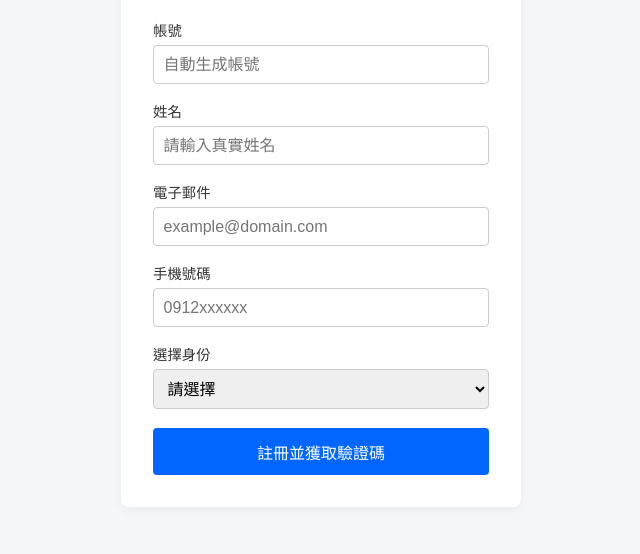
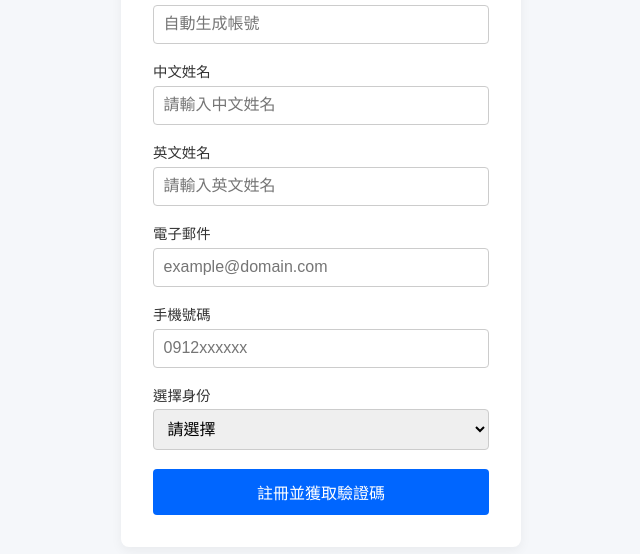
Before and after one commit to EdenFong4202/lmstp-mockup, a plain HTML site: page register.html in a window 1280 px wide. Shown: the part 188-742 px from the top of the page, without its empty margins (319-959 px from the left). Drawn offline with Linux system fonts and the light colour scheme.

Commit message:
update register english name

```diff
--- a/register.html
+++ b/register.html
@@ -15,8 +15,12 @@
         <input type="text" id="account" name="account" readonly placeholder="自動生成帳號">
       </div>
       <div class="form-group">
-        <label for="fullname">姓名</label>
-        <input type="text" id="fullname" name="fullname" placeholder="請輸入真實姓名" required>
+        <label for="fullname">中文姓名</label>
+        <input type="text" id="zhfullname" name="zhfullname" placeholder="請輸入中文姓名" required>
+      </div>
+      <div class="form-group">
+        <label for="fullname">英文姓名</label>
+        <input type="text" id="fullname" name="fullname" placeholder="請輸入英文姓名" required>
       </div>
       <div class="form-group">
         <label for="email">電子郵件</label>
```
